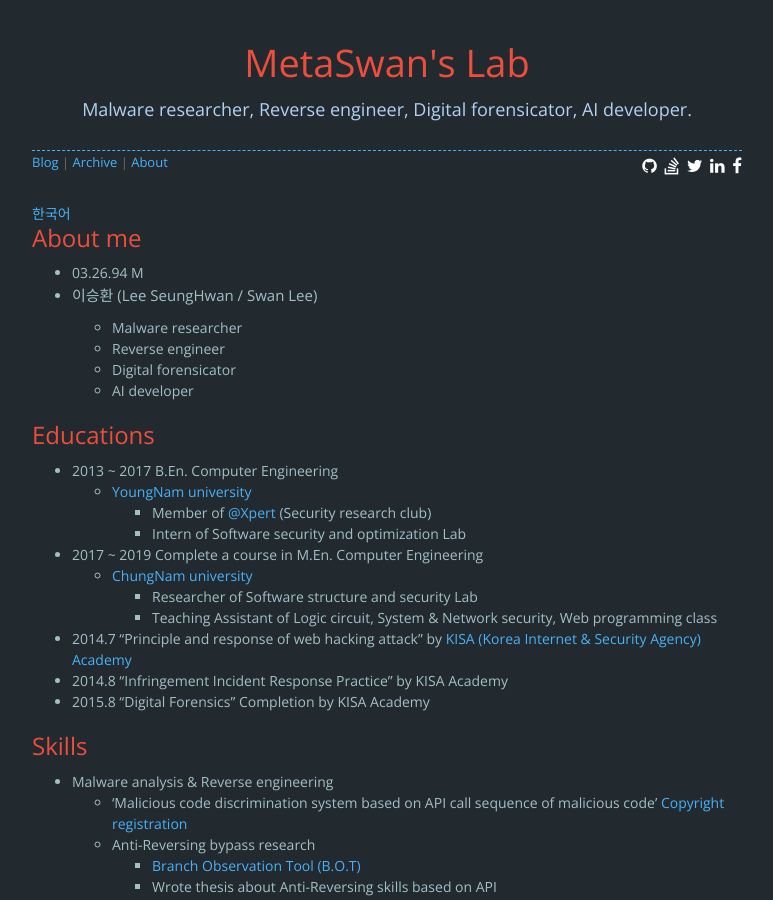
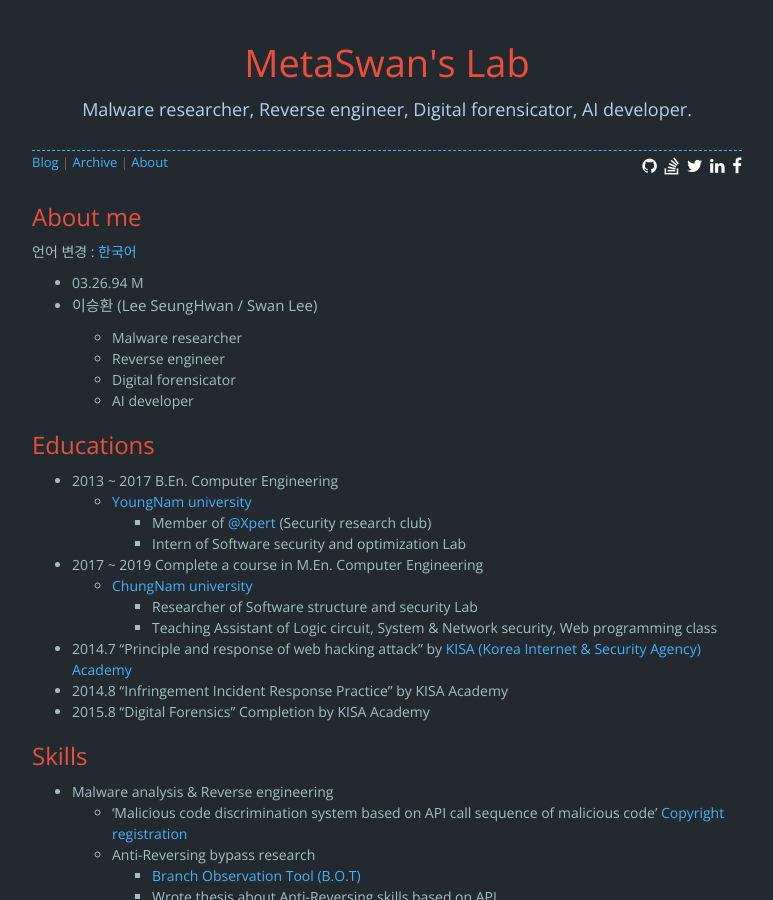
Before and after one commit to MetaSwan/metaswan.github.io, a Jekyll site: the page built from about.html, in a window 1280 px wide and 900 px high. Shown: the whole window, without its empty margins (253-1026 px from the left). Built offline with Jekyll 4.4.1, drawn with Linux system fonts in a browser that asks for light colours; nearby versions of some CDN libraries; comment, search, counter and statistics services are not loaded.

Commit message:
Update about.html

```diff
--- a/about.html
+++ b/about.html
@@ -7,8 +7,7 @@ layout: default
 <div class="resume row">
   <div class="col-md-12">
     <div id="about_me">
-      <a href="index_kor.html">한국어</a>
-      <h2>About me</h2>
+      <h2>About me</h2> 언어 변경 : <a href="index_kor.html">한국어</a>
       <p>{{site.data.about.text | markdownify }}</p>
     </div>
   </div>
```
